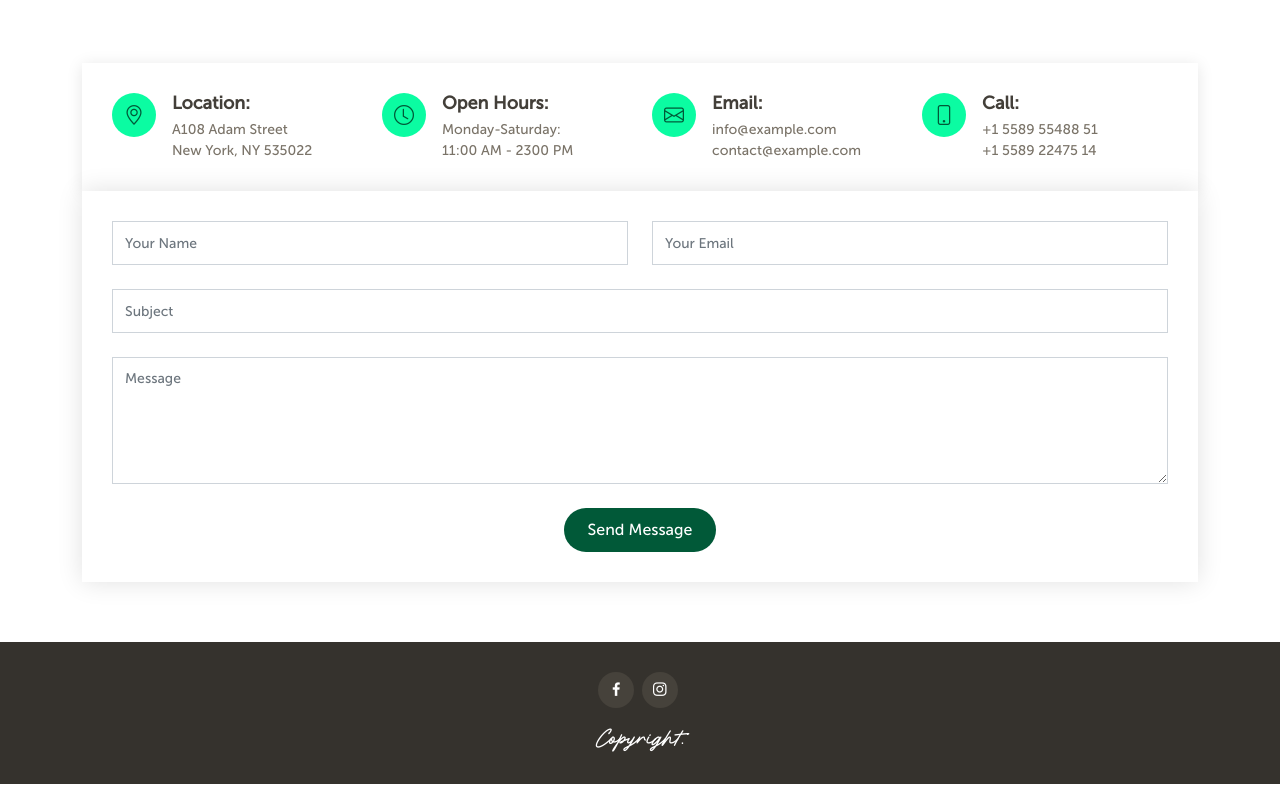
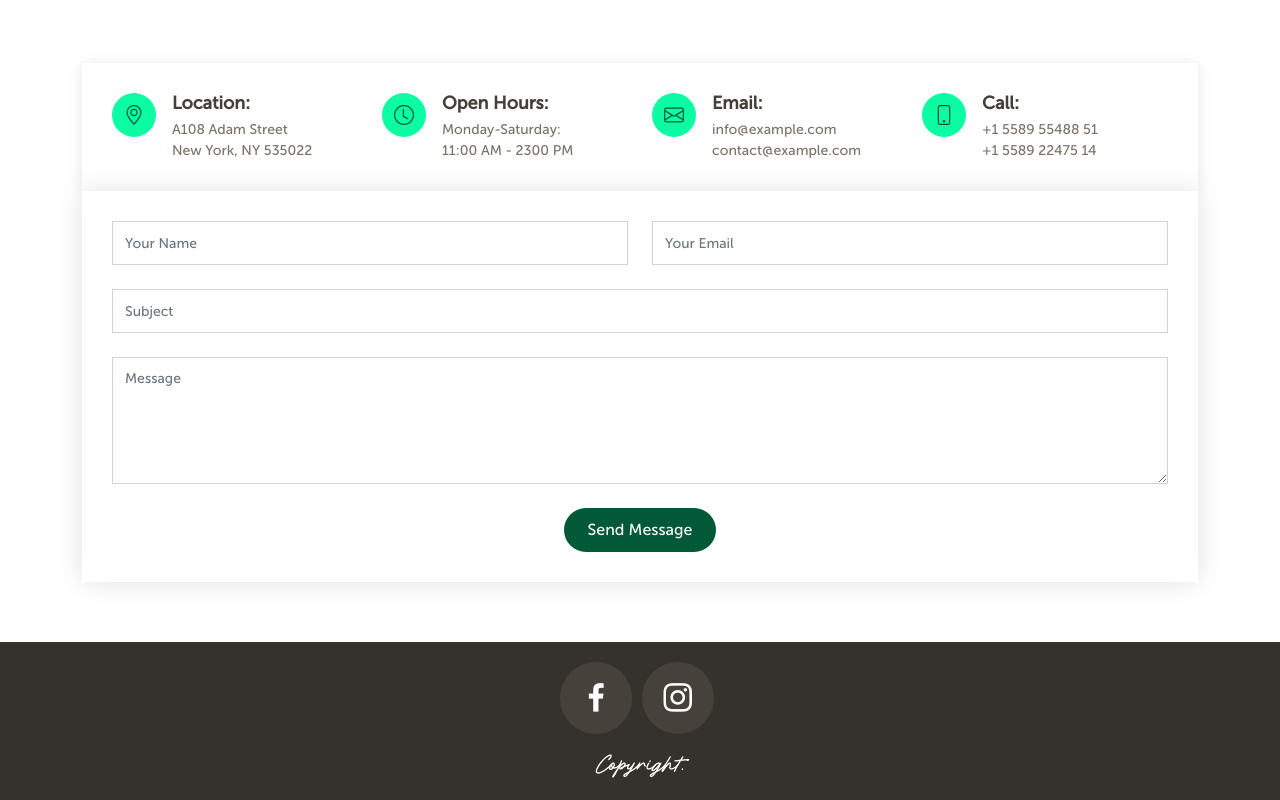
Before and after one commit to willdn/copyright, a website: page index.html in a window 1280 px wide. Shown: the part 2656-3456 px from the top of the page. Drawn offline with Linux system fonts and the light colour scheme.

Commit message:
Bigger socials icons + colors

```diff
--- a/assets/scss/_footer.scss
+++ b/assets/scss/_footer.scss
@@ -6,7 +6,7 @@
   color: $white;
   font-size: 14px;
   text-align: center;
-  padding: 30px 0;
+  padding: 20px 0;
 
   h3 {
     font-size: 36px;
@@ -26,20 +26,34 @@
 
   .social-links {
     a {
-      font-size: 18px;
+      font-size: 38px;
       display: inline-block;
       background: lighten($secondary, 1);
       color: $white;
       line-height: 1;
-      padding: 8px 0;
-      margin-right: 4px;
+      padding: 16px 0;
+      margin-right: 6px;
       border-radius: 50%;
       text-align: center;
-      width: 36px;
-      height: 36px;
+      width: 72px;
+      height: 72px;
       transition: 0.3s;
       &:hover {
         background: $primary;
+      }
+    }
+
+    a.facebook {
+      &:hover {
+        background: #4267B2;
+      }
+    }
+
+    a.instagram {
+      &:hover {
+        background: #d6249f;
+        background: radial-gradient(circle at 30% 107%, #fdf497 0%, #fdf497 5%, #fd5949 45%,#d6249f 60%,#285AEB 90%);
+        box-shadow: 0px 3px 10px rgba(0,0,0,.25);
       }
     }
   }
```
Also changed, not shown: assets/css/style.css.
